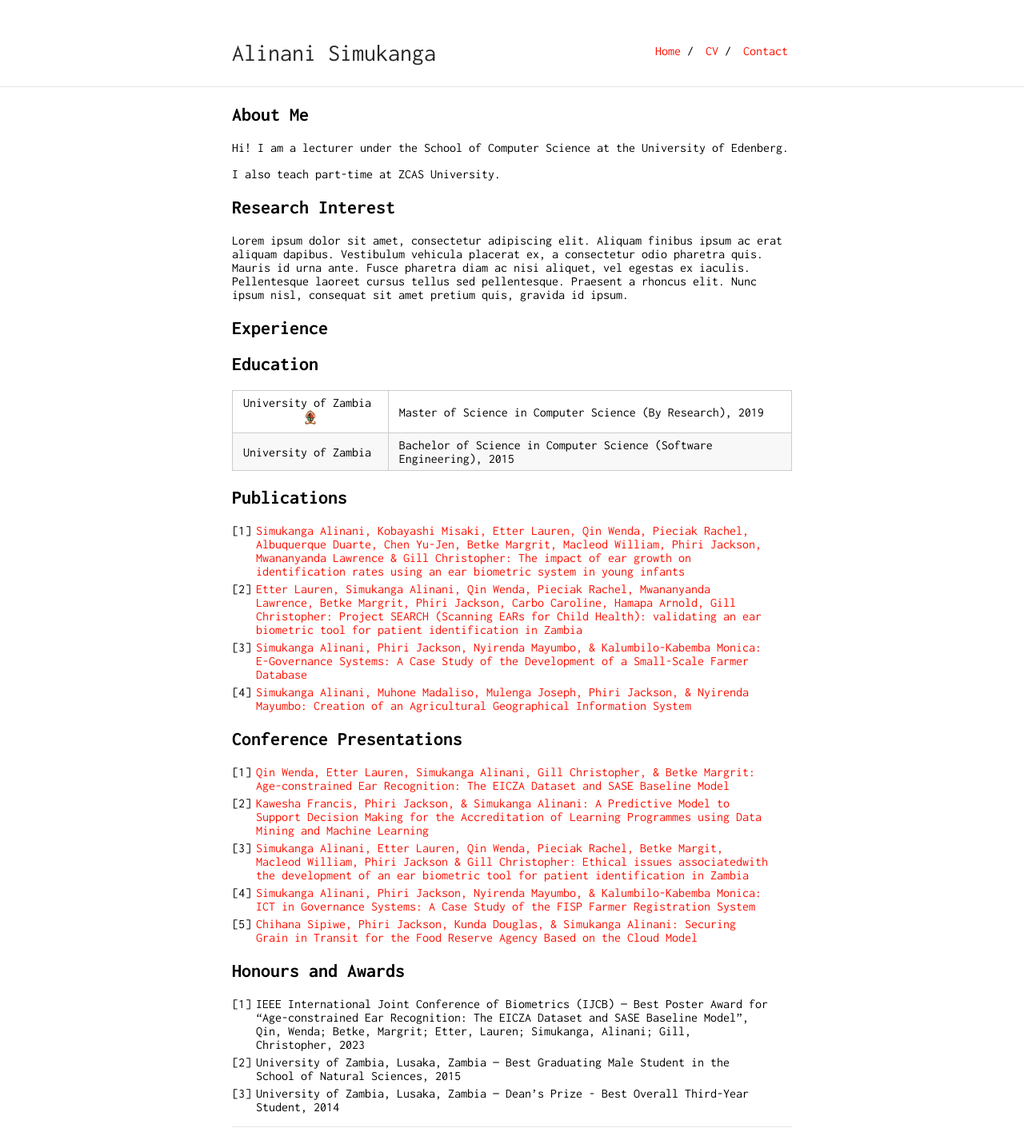
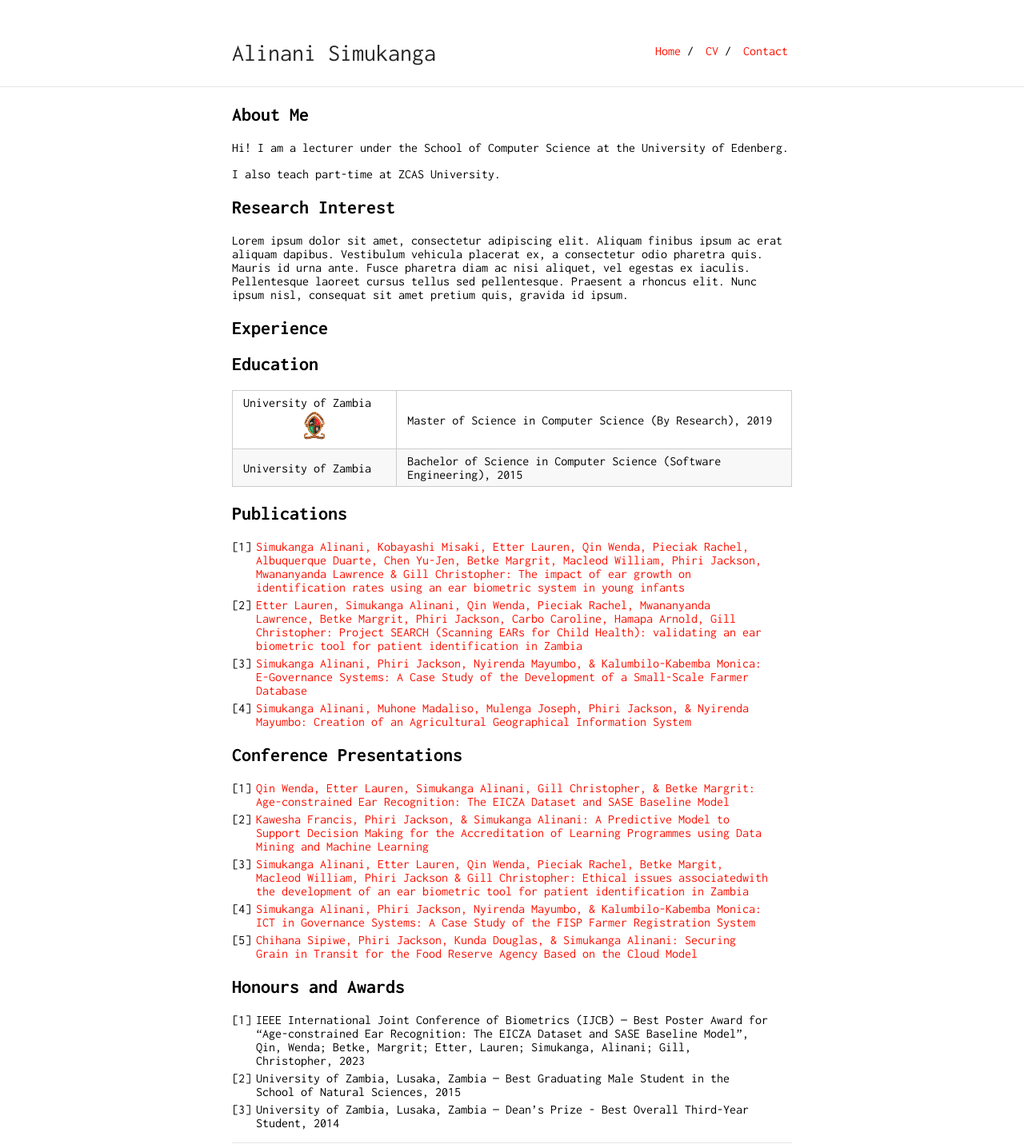
Before and after one commit to a1inani/a1inani.github.io, a Jekyll site: the page built from index.md, in a window 1280 px wide. Shown: the whole page at 80% size. Built offline with Jekyll 4.4.1, drawn with Linux system fonts in a browser that asks for light colours; our own code applies the rules of GitHub Pages for plain Markdown files.

Commit message:
Update index.md

```diff
--- a/index.md
+++ b/index.md
@@ -18,7 +18,7 @@
 
 ## Education
 
-University of Zambia <img src="/img/unza.svg" style="height: 20px;" /> | Master of Science in Computer Science (By Research), 2019
+University of Zambia <img src="/img/unza.svg" style="height: 40px;" /> | Master of Science in Computer Science (By Research), 2019
 University of Zambia | Bachelor of Science in Computer Science (Software Engineering), 2015
 
 ## Publications
```
